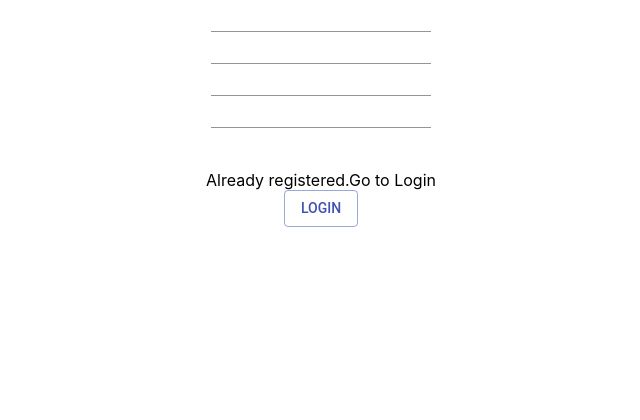
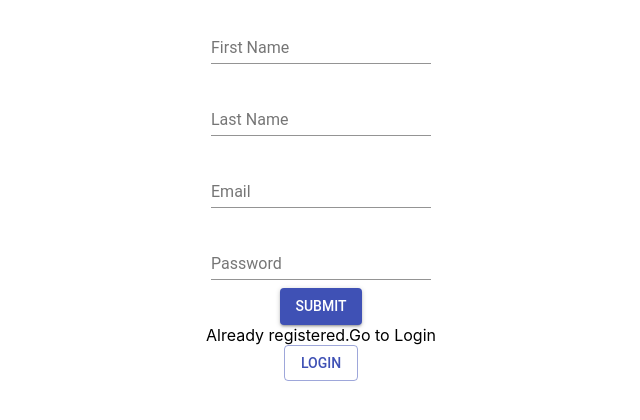
Before and after one commit to siddharthshah3030/QR_based_CMS-Incubation, a React (Create React App) app: page / in a window 1280 px wide. Both pictures are taken after a click on the button "REGISTER". Shown: the top 420 px of the page, without its empty margins (319-959 px from the left). Built offline with nearby package versions, Linux system fonts and the light colour scheme.

Commit message:
register displaying

```diff
--- a/src/register/register.js
+++ b/src/register/register.js
@@ -1,7 +1,7 @@
 import React, { Component } from 'react';
 import MuiThemeProvider from '@material-ui/core/styles/MuiThemeProvider';
 import AppBar from '@material-ui/core/AppBar';
-import RaisedButton from '@material-ui/core/Button';
+import Button from '@material-ui/core/Button';
 import TextField from '@material-ui/core/TextField';
 // import axios from 'axios';
 class Register extends Component {
@@ -23,18 +23,24 @@
              title="Register"
            />
            <TextField
+                                label="First Name"
+                                margin="normal"
              hintText="Enter your First Name"
              floatingLabelText="First Name"
              onChange = {(event,newValue) => this.setState({first_name:newValue})}
              />
            <br/>
            <TextField
+                                label="Last Name"
+                                margin="normal"
              hintText="Enter your Last Name"
              floatingLabelText="Last Name"
              onChange = {(event,newValue) => this.setState({last_name:newValue})}
              />
            <br/>
            <TextField
+                                label="Email"
+                                margin="normal"
              hintText="Enter your Email"
              type="email"
              floatingLabelText="Email"
@@ -42,13 +48,18 @@
              />
            <br/>
            <TextField
+                                label="Password"
+                                margin="normal"
              type = "password"
              hintText="Enter your Password"
              floatingLabelText="Password"
              onChange = {(event,newValue) => this.setState({password:newValue})}
              />
            <br/>
-           <RaisedButton label="Submit" primary={true} style={style} onClick={(event) => this.handleClick(event)}/>
+           {/* <RaisedButton label="Submit" primary={true} style={style} onClick={(event) => this.handleClick(event)}/> */}
+           <Button variant="contained" color="primary"  onClick={(event) => this.handleClick(event)}>
+             Submit
+            </Button>
           </div>
          </MuiThemeProvider>
       </div>
```
